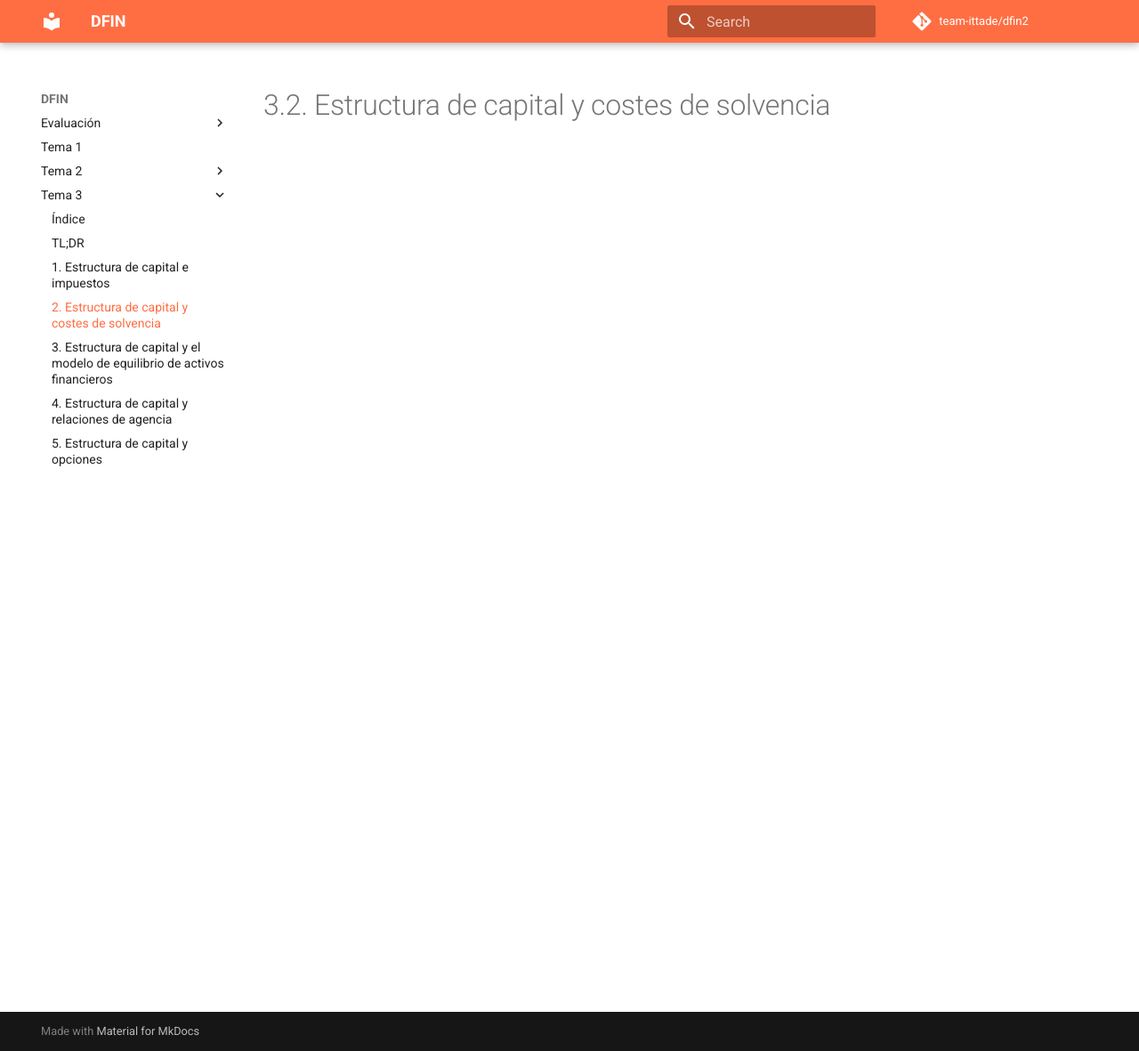
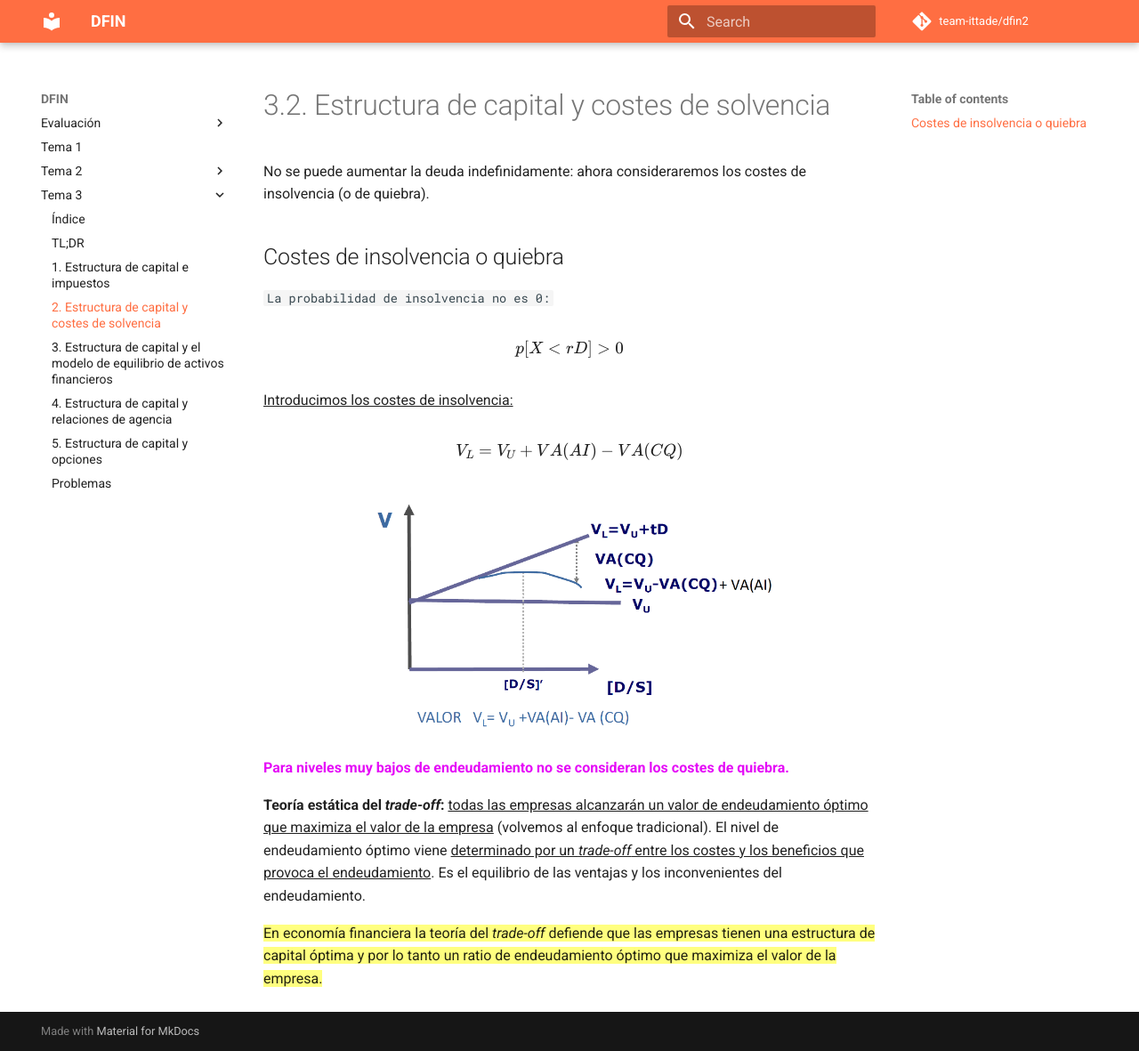
Before and after one commit to team-ittade/dfin2, an MkDocs documentation site: the page built from docs/tema-3/3.2.md, in a window 1280 px wide and 1181 px high. Shown: the whole window at 89% size. Built offline with MkDocs 1.6.1 and Material for MkDocs 9.7.7, drawn with Linux system fonts in a browser that asks for light colours; comment, search, counter and statistics services are not loaded.

Commit message:
2021-03-09 - tema 3 + problema 2

```diff
--- a/docs/tema-3/3.2.md
+++ b/docs/tema-3/3.2.md
@@ -1 +1,22 @@
 # 3.2. Estructura de capital y costes de solvencia
+
+No se puede aumentar la deuda indefinidamente: ahora consideraremos los costes de insolvencia (o de quiebra).
+
+## Costes de insolvencia o quiebra
+
+`La probabilidad de insolvencia no es 0:`
+
+$$p[X<rD]>0$$
+
+^^Introducimos los costes de insolvencia:^^
+
+$$V_L=V_U+VA(AI)-VA(CQ)$$
+
+![img](../images/tema-3/2/1-costes-insolvencia.png)
+
+**Para niveles muy bajos de endeudamiento no se consideran los costes de quiebra.**
+{.magenta}
+
+**Teoría estática del *trade-off*:** ^^todas las empresas alcanzarán un valor de endeudamiento óptimo que maximiza el valor de la empresa^^ (volvemos al enfoque tradicional). El nivel de endeudamiento óptimo viene ^^determinado por un *trade-off* entre los costes y los beneficios que provoca el endeudamiento^^. Es el equilibrio de las ventajas y los inconvenientes del endeudamiento.
+
+==En economía financiera la teoría del *trade-off* defiende que las empresas tienen una estructura de capital óptima y por lo tanto un ratio de endeudamiento óptimo que maximiza el valor de la empresa.==
--- a/mkdocs.yml
+++ b/mkdocs.yml
@@ -24,6 +24,7 @@ nav:
     - 3. Estructura de capital y el modelo de equilibrio de activos financieros: tema-3/3.3.md
     - 4. Estructura de capital y relaciones de agencia: tema-3/3.4.md
     - 5. Estructura de capital y opciones: tema-3/3.5.md
+    - Problemas: tema-3/problemas.md
 
 repo_name: team-ittade/dfin2
 repo_url: https://github.com/team-ittade/dfin2
```
Also changed, not shown: docs/tema-3/problemas.md (added, +45 -0 lines), docs/images/tema-3/2/1-costes-insolvencia.png (added), docs/images/tema-3/problemas/2/1-a-b.png (added), docs/images/tema-3/problemas/2/2-3-4.png (added).
